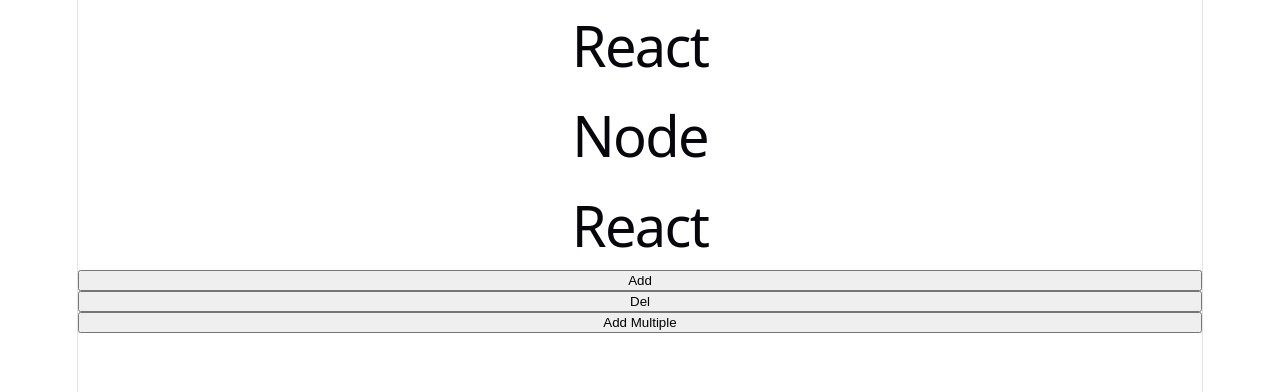
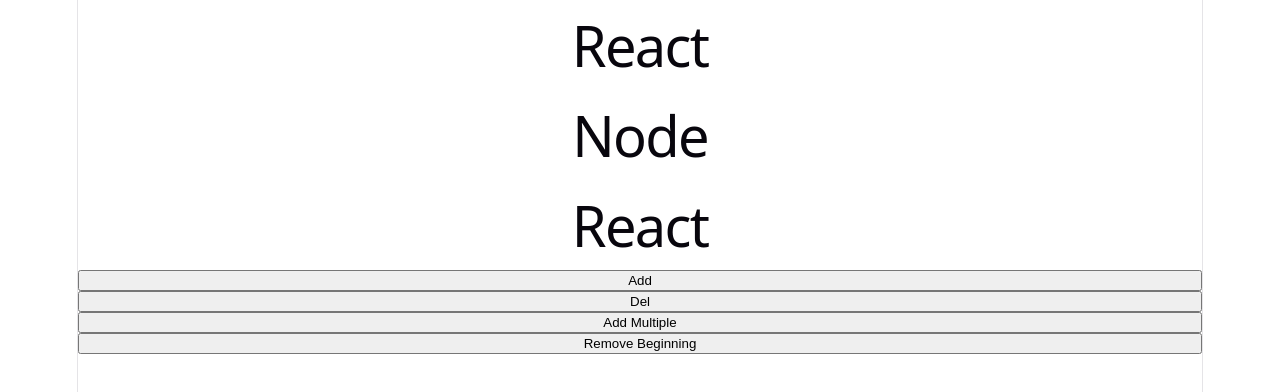
Before and after one commit to Emozatic/react_practice, a React (Vite) app in the folder 5activity15/: page / in a window 1280 px wide. Shown: the top 392 px of the page. Built offline with nearby package versions, Linux system fonts and the light colour scheme.

Commit message:
add: remove items from beginning

```diff
--- a/5activity15/src/App.jsx
+++ b/5activity15/src/App.jsx
@@ -22,6 +22,13 @@ function App() {
      ...prevSkills, "Mongo", "Express"
     ]))
   }
+  function removeBeginning(){
+    setSkills((prevSkills)=>(
+      prevSkills.filter((items, idx)=>(
+        idx !==  0
+      ))
+    ))
+  }
 
   return (
     <>
@@ -31,6 +38,7 @@ function App() {
     <button onClick={add}>Add</button>
     <button onClick={delNode}>Del</button>
     <button onClick={addMultiple}>Add Multiple</button>
+    <button onClick={removeBeginning}>Remove Beginning</button>
       </>
 
   )
```
